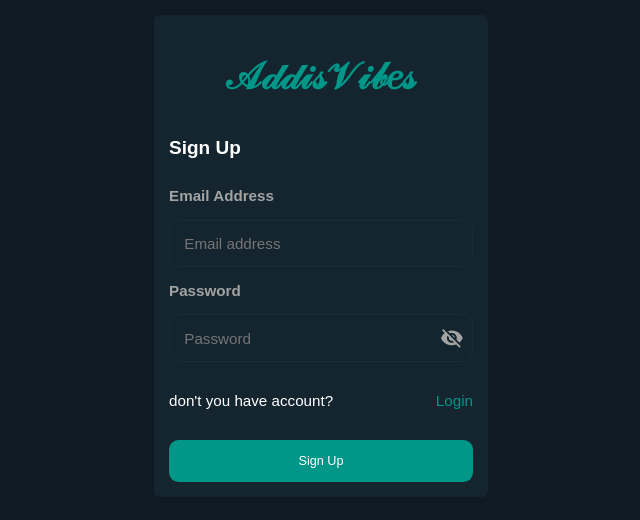
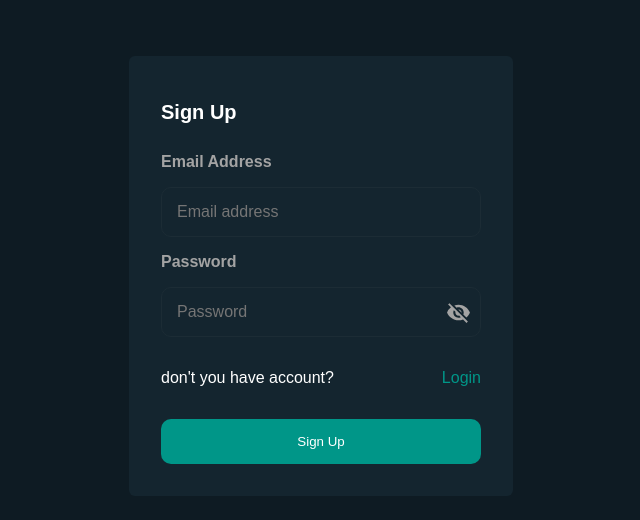
Before and after one commit to addisumotora/music-web-app, a React (Create React App) app in the folder frontend/: page /register in a window 1280 px wide. Shown: the part 124-644 px from the top of the page, without its empty margins (319-959 px from the left). Built offline with nearby package versions, Linux system fonts and the light colour scheme; no server answers.

Commit message:
updates to login and register page

```diff
--- a/frontend/src/components/Login.tsx
+++ b/frontend/src/components/Login.tsx
@@ -109,7 +109,6 @@ const Login = () => {
     <Container>
       {loading}
       <Card>
-        <Header>𝒜𝒹𝒹𝒾𝓈𝒱𝒾𝒷𝑒𝓈</Header>
         <FormContainer onSubmit={handleSubmit(onSubmit)}>
           <FormHeader>Sign In</FormHeader>
           <Label htmlFor="email">Email Address</Label>
--- a/frontend/src/components/Modal.tsx
+++ b/frontend/src/components/Modal.tsx
@@ -30,7 +30,8 @@ const Container = styled.div`
 const Card = styled.div`
   background-color: #14252f;
   border-radius: 6px;
-  padding: 2rem;
+  padding: 1rem;
+  height: 80%;
 `;
 
 const FormContainer = styled.form`
--- a/frontend/src/components/Register.tsx
+++ b/frontend/src/components/Register.tsx
@@ -21,7 +21,7 @@ const Container = styled.div`
 const Card = styled.div`
   background-color: #14252f;
   border-radius: 6px;
-  padding: 1rem;
+  padding: 2rem;
 `;
 const Header = styled.h1`
   color: #009688;
@@ -109,7 +109,6 @@ const Register = () => {
   return (
     <Container>
     <Card>
-      <Header>𝒜𝒹𝒹𝒾𝓈𝒱𝒾𝒷𝑒𝓈</Header>
       <FormContainer onSubmit={handleSubmit(onSubmit)}>
         <FormHeader>Sign Up</FormHeader>
         <Label htmlFor="email">Email Address</Label>
--- a/frontend/src/index.css
+++ b/frontend/src/index.css
@@ -2,7 +2,7 @@ body {
   margin: 0;
   background-color: #0E1B23;
   font-family: Arial, Helvetica, sans-serif;
-  zoom: 95%
+  zoom: -1;
 }
 
 a{
```
